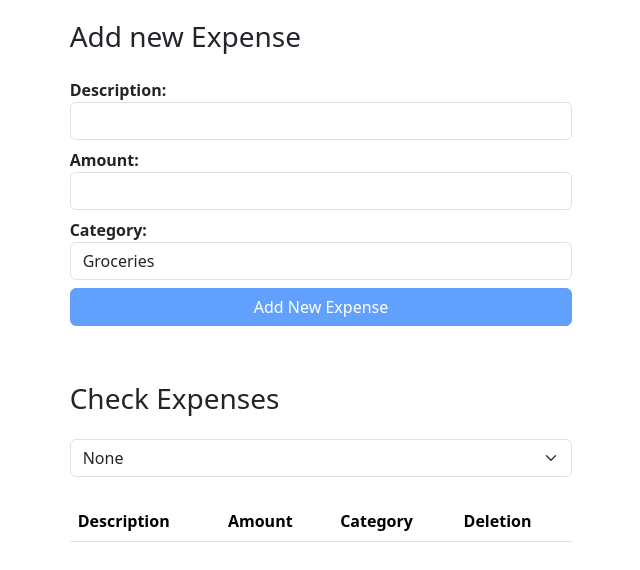
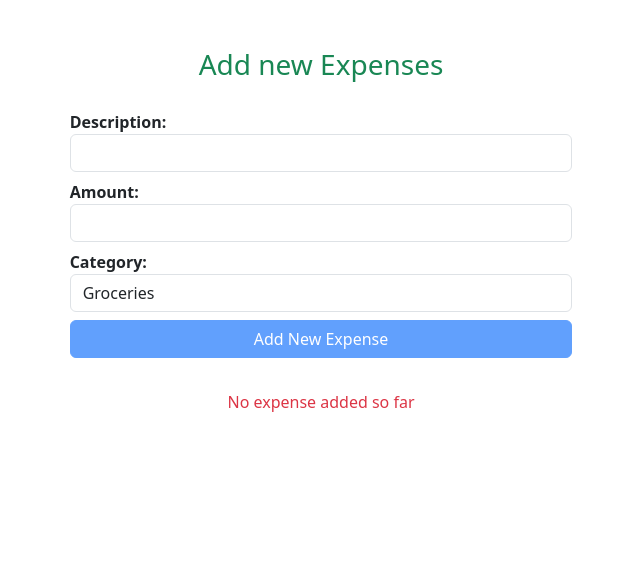
Before and after one commit to VIVRusty/React-Course-Projects, a React (Vite) app: page / in a window 1280 px wide. Shown: the top 570 px of the page, without its empty margins (319-959 px from the left). Built offline with nearby package versions, Linux system fonts and the light colour scheme.

Commit message:
Finished Expenses Tracker

```diff
--- a/src/App.tsx
+++ b/src/App.tsx
@@ -24,10 +24,9 @@ const App = () => {
   return (
     <div className="row justify-content-center">
       <div className="col-5">
-        <h3 className="mb-4">Add new Expense</h3>
+        <h3 className="text-center py-1 text-success my-4">Add new Expenses</h3>
         <Form onSubmit={handleFormSubmit} />
         <br />
-        <h3 className="my-4">Check Expenses</h3>
         <ExpensesList data={expenses} onDelete={(index) => deleteExpense(index)} />
       </div>
     </div>
--- a/src/components/ExpensesList.tsx
+++ b/src/components/ExpensesList.tsx
@@ -15,6 +15,10 @@ const ExpensesList = ({ data, onDelete }: ExpensesListProp) => {
 
   return (
     <Fragment>
+      {data?.length > 0 ? (
+        <Fragment>
+          <h3 className="text-center text-danger my-4">Check Expenses</h3>
+
           <select
             ref={selectRef}
             value={selectedCategory}
@@ -42,13 +46,19 @@ const ExpensesList = ({ data, onDelete }: ExpensesListProp) => {
             <tbody>
               {data?.map(
                 (item: FieldValues, index: number) =>
-              (item.category == Number(selectRef.current?.value) || Number(selectRef.current?.value) === -1) && (
+                  (item.category == Number(selectRef.current?.value) ||
+                    Number(selectRef.current?.value) === -1) && (
                     <tr>
                       <td>{item.description}</td>
                       <td>{item.amount}</td>
                       <td>{categories[item.category]}</td>
                       <td>
-                    <button onClick={() => onDelete(index)} className="btn btn-outline-danger">Delete</button>
+                        <button
+                          onClick={() => onDelete(index)}
+                          className="btn btn-outline-danger"
+                        >
+                          Delete
+                        </button>
                       </td>
                     </tr>
                   ),
@@ -56,6 +66,10 @@ const ExpensesList = ({ data, onDelete }: ExpensesListProp) => {
             </tbody>
           </table>
         </Fragment>
+      ) : (
+        <p className="text-danger text-center">No expense added so far</p>
+      )}
+    </Fragment>
   );
 };
 
```
Lines whose indentation alone changed are shown as unchanged.
